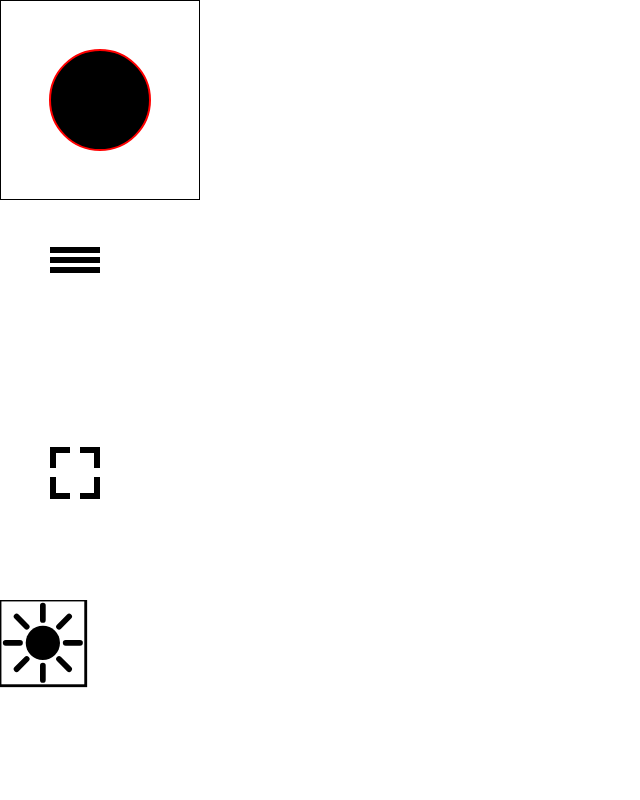
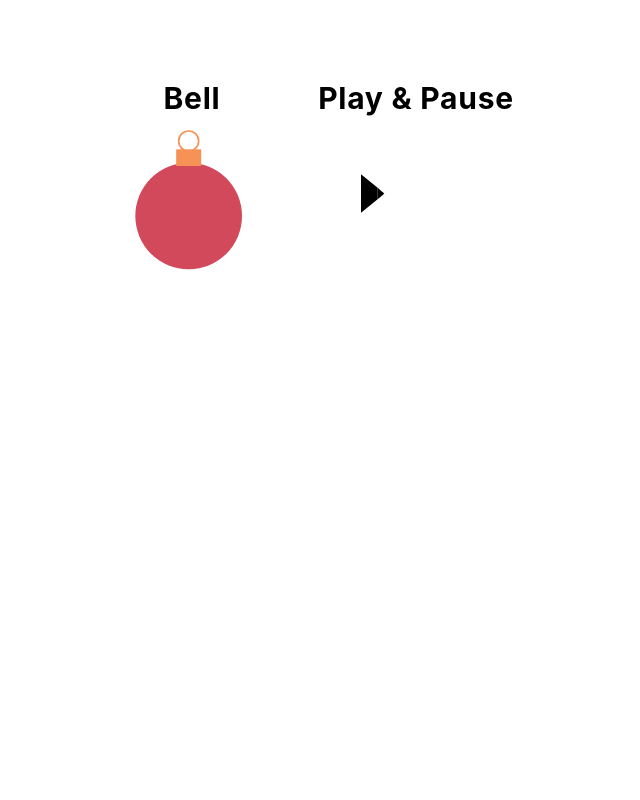
Before and after one commit to DarkkkSoul/designs, a React (Vite) app: page /svg in a window 1280 px wide. Shown: the top 800 px of the page, without its empty margins (0-640 px from the left). Built offline with nearby package versions, Linux system fonts and the light colour scheme.

Commit message:
svg bell + play & pause

```diff
--- a/package.json
+++ b/package.json
@@ -10,7 +10,9 @@
     "preview": "vite preview"
   },
   "dependencies": {
+    "@gsap/react": "^2.1.2",
     "@tailwindcss/vite": "^4.2.2",
+    "gsap": "^3.15.0",
     "lucide-react": "^1.3.0",
     "react": "^19.2.4",
     "react-dom": "^19.2.4",
--- a/src/pages/SVG.jsx
+++ b/src/pages/SVG.jsx
@@ -1,90 +1,158 @@
-import React from 'react'
+import { useGSAP } from '@gsap/react'
+import gsap from 'gsap'
+import { MorphSVGPlugin } from 'gsap/all'
+import React, { useRef, useState } from 'react'
 
 function SVG() {
+
+    gsap.registerPlugin(useGSAP, MorphSVGPlugin)
+
+    // PLAY & PAUSE
+    const container = useRef(null)
+    const [isPlaying, setIsPlaying] = useState(false)
+    const PLAY = {
+        LEFT: "M 27, 25 L 37,33 L 37, 40 L 27, 48Z",
+        RIGHT: "M 37,33 L 41, 36.5 L 37, 40"
+    }
+    const PAUSE = {
+        LEFT: "M 27,25 L 30, 25 L 30, 45 L 27, 45",
+        RIGHT: "M 37,25 L 40, 25 L 40, 45 L 37, 45",
+    }
+    const TARGET = isPlaying ? PAUSE : PLAY
+    useGSAP(() => {
+
+        const TARGETLEFT = isPlaying? PAUSE.LEFT : PLAY.LEFT
+        const TARGETRIGHT = isPlaying? PAUSE.RIGHT : PLAY.RIGHT
+
+        gsap.to("#left", {
+            duration: 0.4,
+            ease:"power1.inOut",
+            morphSVG: {
+                shape:TARGETLEFT,
+                shapeIndex: "auto"
+            }
+        })
+        gsap.to("#right", {
+            duration: 0.4,
+            ease:"power1.inOut",
+            morphSVG: {
+                shape:TARGETRIGHT,
+                shapeIndex: "auto"
+            }
+        })
+
+    }, { dependencies: [isPlaying], scope: container })
+
     return (
-        <div>
-            <svg height="200" width="200"
-                viewBox='0 0 100 100' stroke='red'>
-                <rect height="100" width="100" x="0" y="0" fill='none' stroke='black' stroke-width="1" />
-                <circle
-                    r="25"
-                    cx="50"
-                    cy="50"
 
-                />
-            </svg>
-            <svg height="200" width="200"
-                viewBox='100 100 200 200' stroke='red'>
-                <path
-                    d='M 150, 150 L 200, 150
-                    M 150, 160 L 200, 160
-                    M 150, 170 L 200, 170
-                    '
-                    stroke="black"
-                    stroke-width="6"
-                />
-            </svg>
-            <svg height="200" width="200"
-                viewBox='100 100 200 200' stroke='red'>
-                <path
-                    d='M 150, 150 L 170, 150
-                    M 153, 150, L 153 168
+        // <div>
+        //     <svg height="200" width="200"
+        //         viewBox='0 0 100 100' stroke='red'>
+        //         <rect height="100" width="100" x="0" y="0" fill='none' stroke='black' stroke-width="1" />
+        //         <circle
+        //             r="25"
+        //             cx="50"
+        //             cy="50"
 
-                    M 180, 150 L 200, 150
-                    M 197, 150 L 197, 168
+        //         />
+        //     </svg>
+        //     <svg height="200" width="200"
+        //         viewBox='100 100 200 200' stroke='red'>
+        //         <path
+        //             d='M 150, 150 L 200, 150
+        //             M 150, 160 L 200, 160
+        //             M 150, 170 L 200, 170
+        //             '
+        //             stroke="black"
+        //             stroke-width="6"
+        //         />
+        //     </svg>
+        //     <svg height="200" width="200"
+        //         viewBox='100 100 200 200' stroke='red'>
+        //         <path
+        //             d='M 150, 150 L 170, 150
+        //             M 153, 150, L 153 168
 
-                    M 150, 196 L 170, 196
-                    M 153, 196 L 153, 177
+        //             M 180, 150 L 200, 150
+        //             M 197, 150 L 197, 168
 
-                    M 180, 196 L 200, 196
-                    M 197, 196 L 197, 177
-                    '
-                    stroke="black"
-                    stroke-width="6"
-                />
-            </svg>
+        //             M 150, 196 L 170, 196
+        //             M 153, 196 L 153, 177
 
-            <svg width="200" height="200" viewBox="-15 -15 70 70">
-                <rect height="30" width="30" x="-15" y="-15"
-                    fill='none' stroke='black' stroke-width="1" />
-                <circle r="6" />
-                <path d='M 0, 8 L 0, 13'
-                    stroke='black'
-                    stroke-width="2"
-                    strokeLinecap='round'
-                    id='ray'
-                />
-                <use href='#ray' transform='rotate(45)' />
-                <use href='#ray' transform='rotate(90)' />
-                <use href='#ray' transform='rotate(135)' />
-                <use href='#ray' transform='rotate(180)' />
-                <use href='#ray' transform='rotate(225)' />
-                <use href='#ray' transform='rotate(270)' />
-                <use href='#ray' transform='rotate(315)' />
-            </svg>
+        //             M 180, 196 L 200, 196
+        //             M 197, 196 L 197, 177
+        //             '
+        //             stroke="black"
+        //             stroke-width="6"
+        //         />
+        //     </svg>
+
+        //     <svg width="200" height="200" viewBox="-15 -15 70 70">
+        //         <rect height="30" width="30" x="-15" y="-15"
+        //             fill='none' stroke='black' stroke-width="1" />
+        //         <circle r="6" />
+        //         <path d='M 0, 8 L 0, 13'
+        //             stroke='black'
+        //             stroke-width="2"
+        //             strokeLinecap='round'
+        //             id='ray'
+        //         />
+        //         <use href='#ray' transform='rotate(45)' />
+        //         <use href='#ray' transform='rotate(90)' />
+        //         <use href='#ray' transform='rotate(135)' />
+        //         <use href='#ray' transform='rotate(180)' />
+        //         <use href='#ray' transform='rotate(225)' />
+        //         <use href='#ray' transform='rotate(270)' />
+        //         <use href='#ray' transform='rotate(315)' />
+        //     </svg>
 
 
-            <svg width="200" height="200">
-                <path
-                    d='
-                        M 50, 50 Q 75 25, 100 50
-                    '
-                    stroke='black'
-                />
-            </svg>
+        //     <svg width="200" height="200">
+        //         <path
+        //             d='
+        //                 M 50, 50 Q 75 25, 100 50
+        //             '
+        //             stroke='black'
+        //         />
+        //     </svg>
 
-            <svg width="450" height="450">
-                <rect width="450" height="450" fill='none' stroke-width="2" stroke='black' />
-                <path
-                    d='
-                        M 100 350 C 100 300, 300 300, 350 350
-                    '
-                    stroke='black'
-                    stroke-width='3'
-                    fill='none'
-                />
-            </svg>
+        //     <svg width="450" height="450">
+        //         <rect width="450" height="450" fill='none' stroke-width="2" stroke='black' />
+        //         <path
+        //             d='
+        //                 M 100 350 C 100 300, 300 300, 350 350
+        //             '
+        //             stroke='black'
+        //             stroke-width='3'
+        //             fill='none'
+        //         />
+        //     </svg>
 
+        // </div>
+        <div className='grid grid-cols-5 p-20'>
+            <div className='flex flex-col items-center justify-center'>
+                <h2 className='text-3xl font-bold tracking-wide'>Bell</h2>
+                <svg width="200" height="200" viewBox="0 0 120 100">
+                    <circle
+                        r='32' cx="58" cy="50"
+                        fill='#D1495B'
+                    />
+                    <rect width='15' height='10' x="50.5" y='10' fill='#F79257' />
+                    <circle r='6' cx="58" cy='5' fill='none' stroke='#F79257' />
+                </svg>
+            </div>
+
+            <div ref={container} className='flex flex-col items-center justify-center text-black'>
+                <h2 className='text-3xl font-bold tracking-wide text-black'>Play & Pause</h2>
+                <button
+                    className='cursor-pointer'
+                    onClick={() => setIsPlaying((prev) => !prev)}>
+                    <svg width="200" height="200" viewBox="0 0 120 100">
+                        <path id='left' d={PLAY.LEFT} fill="currentColor"/>
+                        <path id='right' d={PLAY.RIGHT} fill="currentColor"/>
+                    </svg>
+                </button>
+            </div>
         </div>
     )
 }
```
Also changed, not shown: 1 other file (tests, documents, lock files or other folders).
